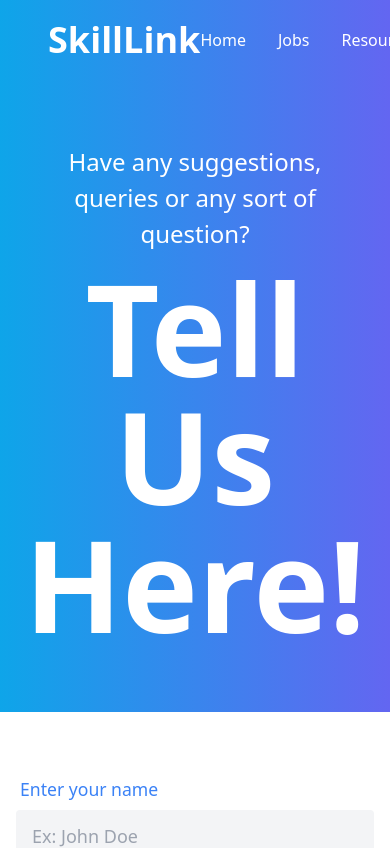
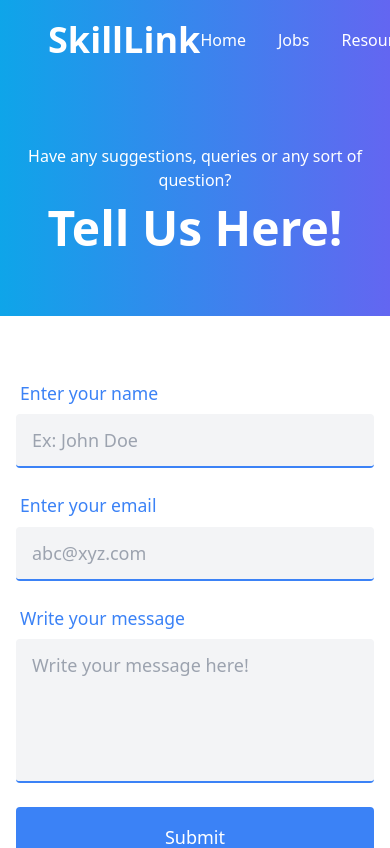
Before and after one commit to imtiaz0307/skill-link-job-board-app, a Next.js app: page /contact in a window 390 px wide. Shown: the top 848 px of the page. Built offline with nearby package versions, Linux system fonts and the light colour scheme.

Commit message:
Worked on the resources, contact, about, profile page responsiveness.

```diff
--- a/app/about/page.tsx
+++ b/app/about/page.tsx
@@ -1,10 +1,10 @@
 const About = () => {
     return (
         <main>
-            <section className="px-12 py-16 flex justify-center items-center bg-gradient-to-r from-sky-500 to-indigo-500">
-                <h1 className="text-[8rem] font-bold leading-none text-white text-center">What Is <br /> SkillLink?</h1>
+            <section className="lg:px-12 sm:px-8 x-sm:px-4 py-16 flex justify-center items-center bg-gradient-to-r from-sky-500 to-indigo-500">
+                <h1 className="md:text-[8rem] sm:text-[6rem] x-sm:text-[3rem] font-bold leading-none text-white text-center">What Is <br /> SkillLink?</h1>
             </section>
-            <section className="px-12 py-16 max-w-[700px] mx-auto">
+            <section className="lg:px-12 sm:px-8 x-sm:px-4 py-16 max-w-[700px] mx-auto">
                 {/* intro */}
                 <h2 className="text-[2.5rem] text-blue-500 font-[600]">Introduction:</h2>
                 <p className="text-gray-500 text-[1.1rem] font-[500] mb-10">Welcome to SkillLink, the ultimate platform for job seekers and recruiters alike. Our mission is to connect talented individuals with the right job opportunities, helping them achieve their career goals and grow professionally.</p>
--- a/app/contact/page.tsx
+++ b/app/contact/page.tsx
@@ -1,9 +1,9 @@
 const Contact = () => {
     return (
         <main>
-            <section className="px-12 py-16 flex-col flex justify-center items-center bg-gradient-to-r from-sky-500 to-indigo-500">
-                <h3 className="text-[1.5rem] font-[500] text-center mb-3 text-white">Have any suggestions, queries or any sort of question?</h3>
-                <h1 className="text-[8rem] font-bold leading-none text-white text-center">Tell Us Here!</h1>
+            <section className="lg:px-12 sm:px-8 x-sm:px-4 py-16 flex-col flex justify-center items-center bg-gradient-to-r from-sky-500 to-indigo-500">
+                <h3 className="sm:text-[1.5rem] x-sm:text-[1rem] font-[500] text-center mb-3 text-white">Have any suggestions, queries or any sort of question?</h3>
+                <h1 className="md:text-[8rem] sm:text-[6rem] x-sm:text-[3rem] font-bold leading-none text-white text-center">Tell Us Here!</h1>
             </section>
             <section className="flex justify-center items-center">
                 <form className="w-full max-w-[700px] my-16 px-4">
--- a/app/profile/[username]/page.tsx
+++ b/app/profile/[username]/page.tsx
@@ -34,7 +34,7 @@ const Profile = ({ params }: Param) => {
                     <p>No user found</p>
                     :
                     <section>
-                        <h2 className="text-[2.5rem] font-[700] leading-none">{user?.fullname}</h2>
+                        <h2 className="sm:text-[2.5rem] x-sm:text-[1.8rem] font-[700] leading-none">{user?.fullname}</h2>
                         <div className="my-8 bg-sky-100 rounded-[10px] p-4 flex flex-col gap-4">
                             <p>Username: {user?.username}</p>
                             <p>Email: {user?.email}</p>
--- a/app/resources/page.tsx
+++ b/app/resources/page.tsx
@@ -8,9 +8,9 @@ const Resources = () => {
     const [currentCount, setCurrentCount] = useState(1)
     return (
         <main>
-            <section className="px-12 py-12 flex flex-col items-center mx-auto max-w-[1300px]">
-                <h2 className="text-[4rem] font-[700] text-blue-500 text-center">Get Skilled!</h2>
-                <p className="text-[1.5rem] text-center text-gray-500 mb-[4rem]">We provide you the way to learn from the best resources out there!</p>
+            <section className="lg:px-12 sm:px-8 x-sm:px-4 py-12 flex flex-col items-center mx-auto max-w-[1300px]">
+                <h2 className="sm:text-[4rem] x-sm:text-[2rem] font-[700] text-blue-500 text-center">Get Skilled!</h2>
+                <p className="sm:text-[1.5rem] x-sm:text-[1rem] text-center text-gray-500 mb-[4rem]">We provide you the way to learn from the best resources out there!</p>
                 {/* resourcess */}
                 <div className="flex flex-wrap gap-8 justify-center">
                     {/* resource */}
```
